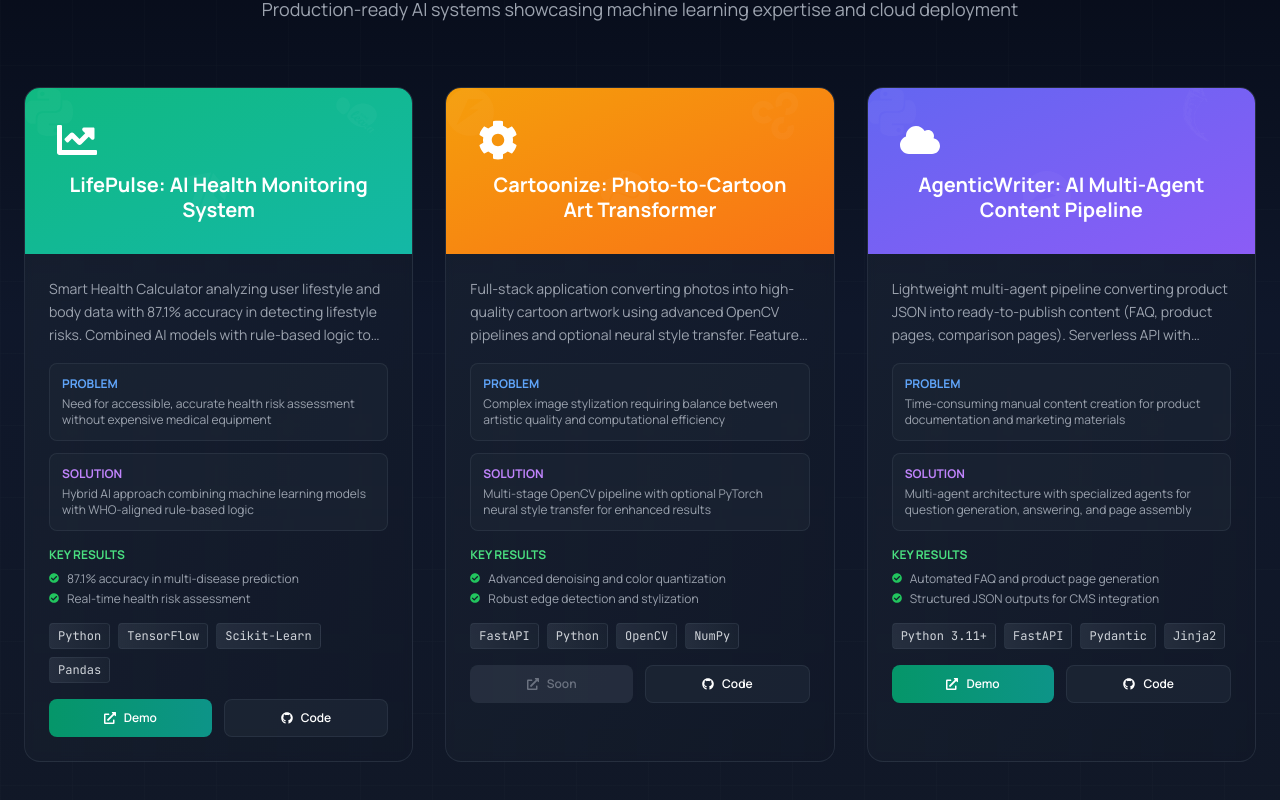
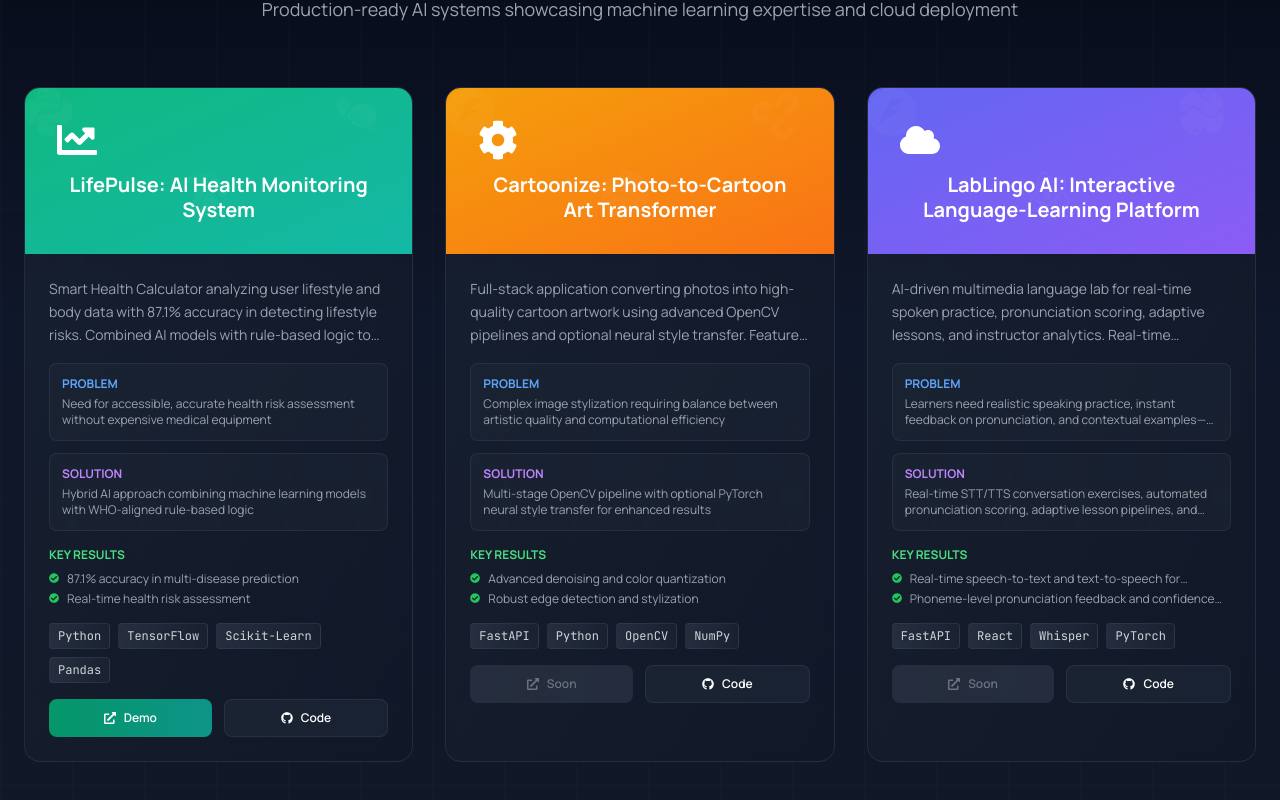
Before and after one commit to rogerdemello/portfolio, a Next.js app: page / in a window 1280 px wide. Shown: the part 3141-3941 px from the top of the page. Built offline with nearby package versions, Linux system fonts and the light colour scheme.

Commit message:
update projects

```diff
--- a/components/Projects.tsx
+++ b/components/Projects.tsx
@@ -45,22 +45,24 @@
       icon: <FaCog size={40} />
     },
     {
-      title: "AgenticWriter: AI Multi-Agent Content Pipeline",
+      title: "LabLingo AI: Interactive Language-Learning Platform",
       description:
-        "Lightweight multi-agent pipeline converting product JSON into ready-to-publish content (FAQ, product pages, comparison pages). Serverless API with structured JSON outputs for static sites and headless CMS integration.",
-      problem: "Time-consuming manual content creation for product documentation and marketing materials",
-      approach: "Multi-agent architecture with specialized agents for question generation, answering, and page assembly",
-      cloudArchitecture: "Deployed on Vercel as serverless functions with FastAPI backend",
+        "AI-driven multimedia language lab for real-time spoken practice, pronunciation scoring, adaptive lessons, and instructor analytics. Real-time STT/TTS conversation exercises with automated pronunciation scoring and adaptive lesson pipelines.",
+      problem: "Learners need realistic speaking practice, instant feedback on pronunciation, and contextual examples—without requiring live tutors",
+      approach: "Real-time STT/TTS conversation exercises, automated pronunciation scoring, adaptive lesson pipelines, and instructor dashboards for monitoring progress",
+      cloudArchitecture: "Containerized microservices with autoscaled model workers (GPU for STT/TTS), PostgreSQL, S3-compatible storage, and optional edge STT for mobile",
       results: [
-        "Automated FAQ and product page generation",
-        "Structured JSON outputs for CMS integration",
-        "CI-friendly with comprehensive test coverage",
-        "Modular agent framework for extensibility"
+        "Real-time speech-to-text and text-to-speech for conversational drills",
+        "Phoneme-level pronunciation feedback and confidence scores",
+        "Adaptive curriculum that adjusts difficulty by performance",
+        "Multilingual support with locale-aware tokenization",
+        "Instructor dashboards with progress tracking and cohort analytics",
+        "CSV/JSON export and webhook integration for LMS"
       ],
-      technologies: ["Python 3.11+", "FastAPI", "Pydantic", "Jinja2", "pytest"],
-      techIcons: [SiPython, SiFastapi, SiFlask],
-      github: "https://github.com/rogerdemello/AI-agentic-content-generation-system/",
-      demo: "https://genaiwriter.vercel.app",
+      technologies: ["FastAPI", "React", "Whisper", "PyTorch", "Sentence-Transformers", "FAISS", "PostgreSQL"],
+      techIcons: [SiFastapi, SiReact, SiPython, SiPytorch, SiTensorflow],
+      github: "https://github.com/rogerdemello/LabLingo-AI",
+      demo: "#",
       gradient: "from-indigo-500 to-violet-500",
       icon: <FaCloud size={40} />
     },
```
